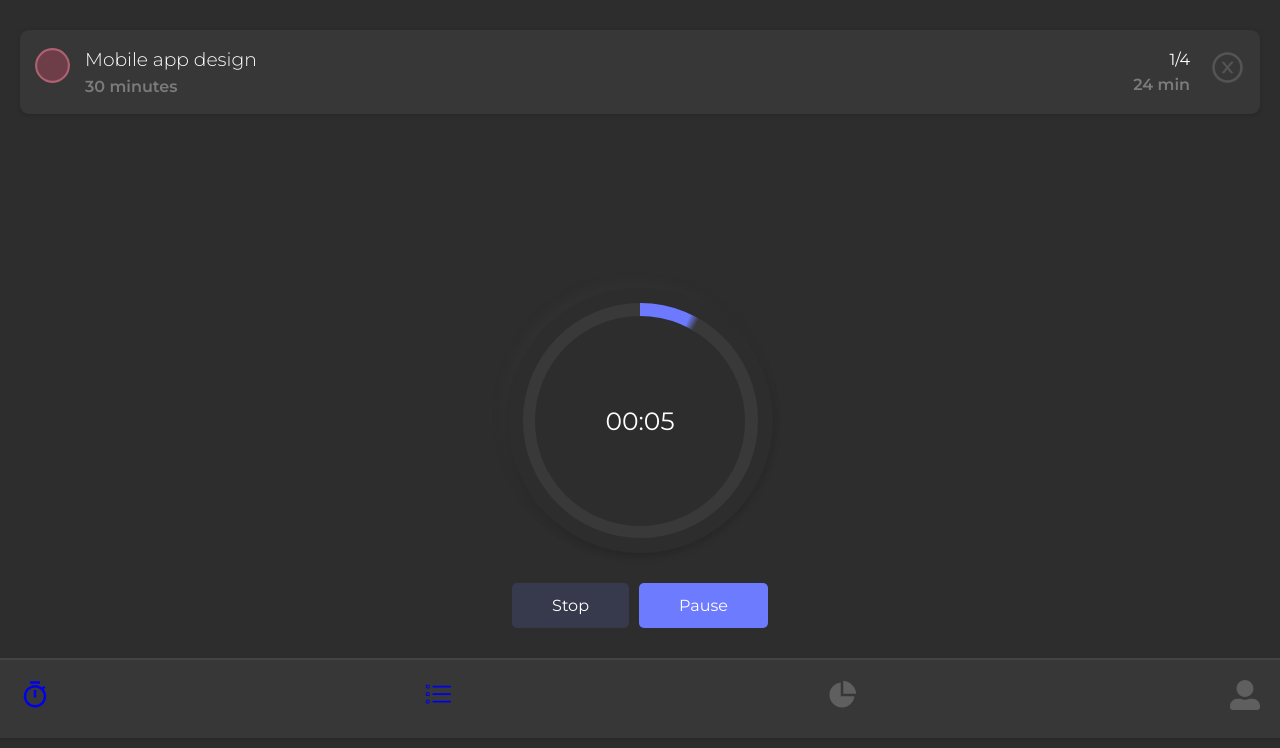
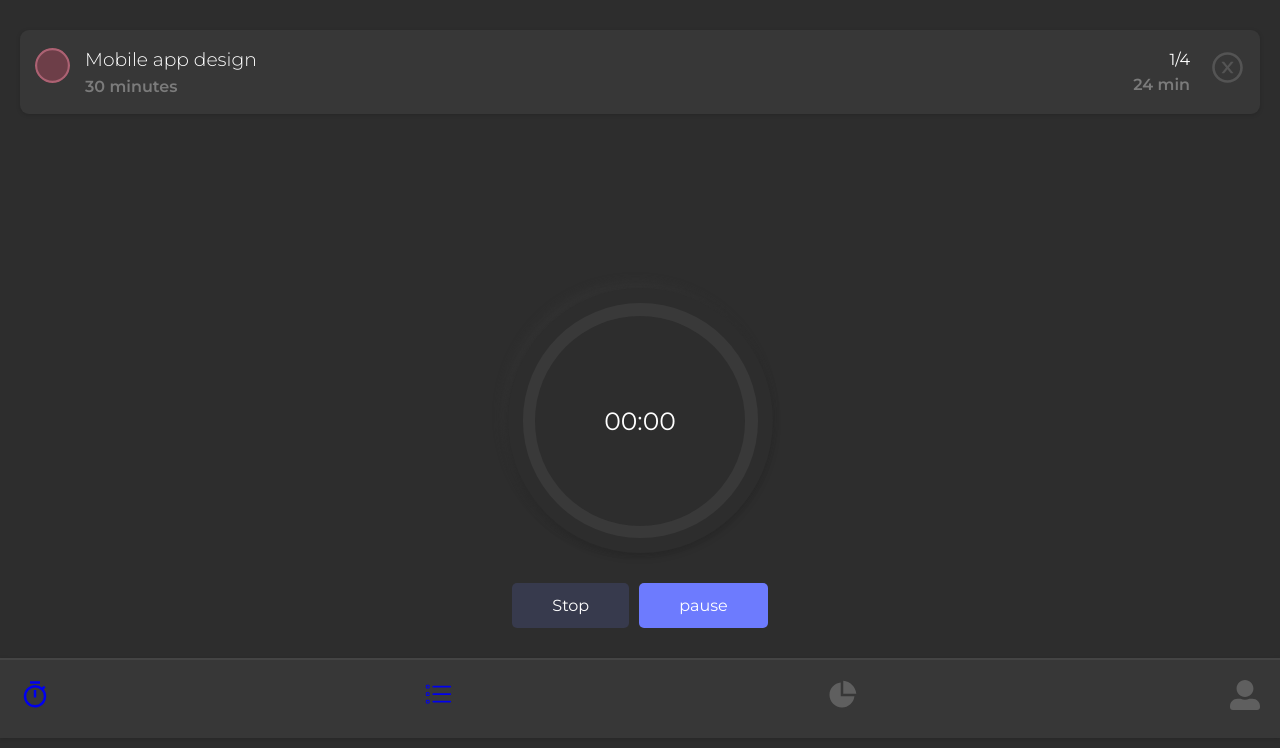
Before and after one commit to iramyaseen/My-project, a React (Create React App) app: page / in a window 1280 px wide. Shown: the top 748 px of the page. Built offline with nearby package versions, Linux system fonts and the light colour scheme.

Commit message:
play pause btn

```diff
--- a/src/Components/ProgressMove.js
+++ b/src/Components/ProgressMove.js
@@ -4,17 +4,19 @@ import sound from "../Audio/clock sound.wav";
 export const ProgressMove = () => {
   const [second, setSecond] = useState(0);
   const [minutes, setMinutes] = useState(0);
-  var timer;
+  const [startTimer, setStartTimer] = useState(false);
+  const [start, setStart] = useState(false);
+
   useEffect(() => {
     document.querySelector(
       ".circuler_progress_bar"
     ).style.background = `conic-gradient(#6d7aff ${second * 5}deg, #393939 ${
       second * 6
     }deg)`;
-    // eslint-disable-next-line react-hooks/exhaustive-deps
-    timer = setInterval(() => {
+    if (startTimer) {
+      const timerId = setInterval(() => {
         if (second === minutes) {
-        clearInterval(timer);
+          clearInterval(timerId);
         }
         setSecond(second + 1);
         if (second === 59) {
@@ -22,23 +24,24 @@ export const ProgressMove = () => {
           setSecond(0);
         }
       }, 1000);
-
-    return () => clearInterval(timer);
-  }, [second]);
-
+      return () => clearInterval(timerId);
+    }
+  });
   if (second === 1) {
     new Audio(sound).play();
   }
   if (second === 57) {
     new Audio(sound).play();
   }
-
   const stop = () => {
     setMinutes(0);
     setSecond(0);
+    setStartTimer(false);
   };
-  const pause = () => {
-    clearInterval(timer);
+  const toggleBtn = () => {
+    setStart(!start);
+    setStartTimer(!startTimer);
+    new Audio().pause();
   };
 
   return (
@@ -55,8 +58,8 @@ export const ProgressMove = () => {
         <button className="stop_btn" onClick={stop}>
           Stop
         </button>
-        <button className="pause_btn" onClick={pause}>
-          Pause
+        <button className="pause_btn" onClick={() => toggleBtn()}>
+          {start ? "Start" : "pause"}
         </button>
       </div>
     </div>
```
Lines whose indentation alone changed are shown as unchanged.
